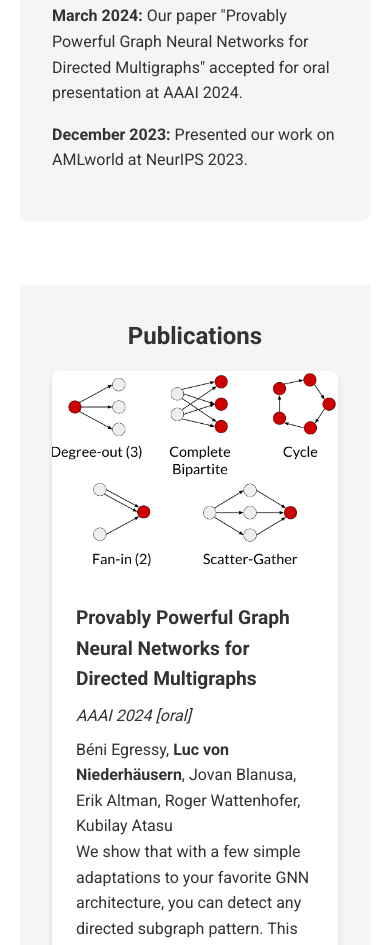
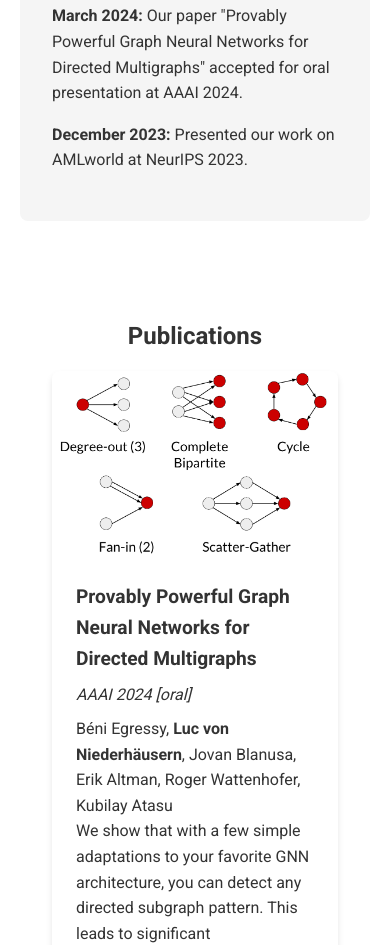
Before and after one commit to LucTuc/luctuc.github.io, a plain HTML site: page index.html in a window 390 px wide. Shown: the part 1055-2000 px from the top of the page. Drawn offline with Linux system fonts and the light colour scheme.

Commit message:
publication section update

```diff
--- a/styles.css
+++ b/styles.css
@@ -100,6 +100,7 @@ h1, h2, h3 {
   display: flex;
   gap: 1rem;
   margin-top: 1rem;
+  justify-content: flex-start; /* Align to the left on desktop */
 }
 
 .social-links img {
@@ -128,19 +129,20 @@ h1, h2, h3 {
 }
 
 #portfolio {
-  background-color: var(--card-bg);
+  background-color: var(--bg-color); /* Remove the background color */
   padding: 2rem;
   width: 100%;
 }
 
 .projects-container {
-  display: grid;
-  grid-template-columns: repeat(auto-fit, minmax(300px, 1fr));
+  display: flex;
+  flex-direction: column;
   gap: 2rem;
   width: 100%;
 }
 
 .project {
+  display: flex;
   background-color: var(--bg-color);
   border-radius: 8px;
   overflow: hidden;
@@ -148,13 +150,14 @@ h1, h2, h3 {
 }
 
 .portfolio-img {
-  width: 100%;
+  width: 300px;
   height: 200px;
   object-fit: cover;
 }
 
 .project-info {
   padding: 1.5rem;
+  flex: 1;
 }
 
 .project-title {
@@ -186,7 +189,16 @@ h1, h2, h3 {
       height: 250px;
   }
 
-  .projects-container {
-      grid-template-columns: 1fr;
+  .social-links {
+      justify-content: center; /* Center social media links on mobile */
+  }
+
+  .project {
+      flex-direction: column;
+  }
+
+  .portfolio-img {
+      width: 100%;
+      height: auto;
   }
 }
```
